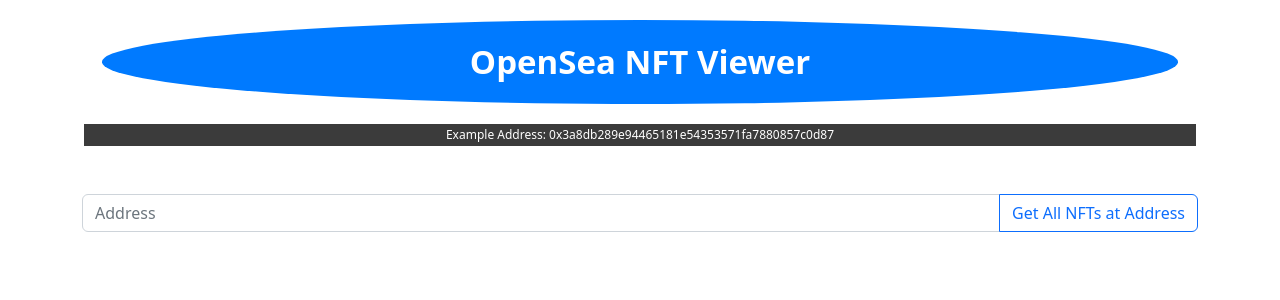
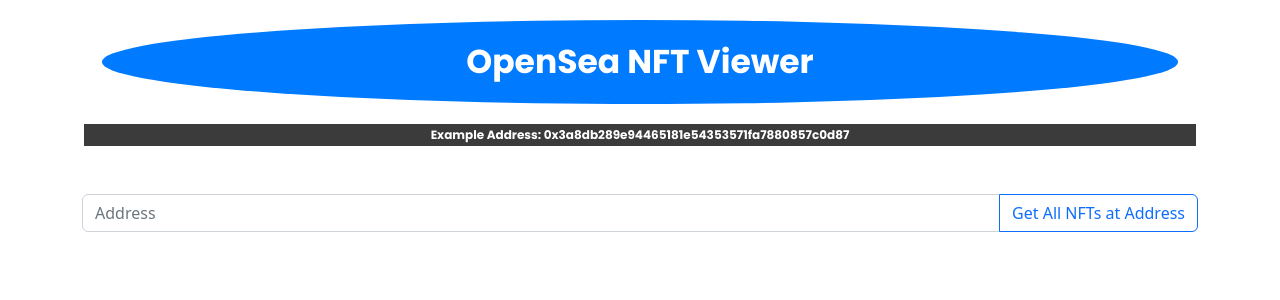
Before and after one commit to simon-masterclass/nft-viewer, a React (Create React App) app: page / in a window 1280 px wide. Shown: the top 300 px of the page. Built offline with nearby package versions, Linux system fonts and the light colour scheme.

Commit message:
[10] - Fonts

```diff
--- a/src/App.css
+++ b/src/App.css
@@ -1,3 +1,5 @@
+@import url('https://fonts.googleapis.com/css2?family=Poppins:ital,wght@0,700;1,400&display=swap');
+
 .App {
   text-align: center;
 
@@ -49,9 +51,10 @@
   font-size:33px;
   color: white;
   border-radius: 50%;
+  font-family: 'Poppins', sans-serif;
 }
 
-/* Header Title */
+/* Example properties */
 .example {
   padding: 2px;
   display: flex;
@@ -62,6 +65,7 @@
   font-size:12px;
   color: white;
   border-radius: 0%;
+  font-family: 'Poppins', sans-serif;
 
 }
 
```
